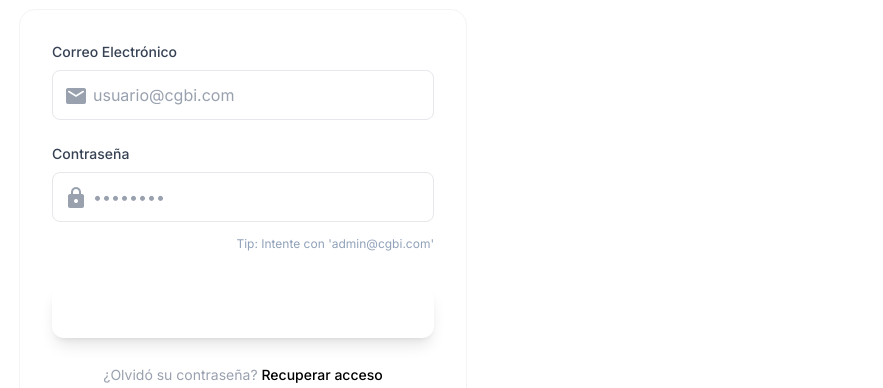
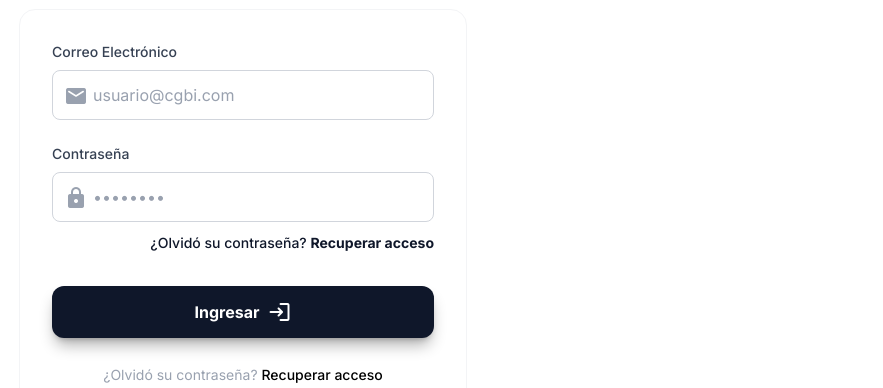
Before and after one commit to Maykol27/cgbi-real-estate-management, a React (Vite) app: page /#/ in a window 1280 px wide. Shown: the part 283-671 px from the top of the page, without its empty margins (397-1280 px from the left). Built offline with nearby package versions, Linux system fonts and the light colour scheme; no server answers; the database is empty.

Commit message:
Final style fix: Remove dark variants from Login and use hardcoded Navy

```diff
--- a/pages/Login.tsx
+++ b/pages/Login.tsx
@@ -87,7 +87,7 @@ const Login: React.FC = () => {
           )}
 
           <div className="mb-6">
-            <label className="block text-sm font-medium text-gray-700 dark:text-gray-300 mb-2">Correo Electrónico</label>
+            <label className="block text-sm font-medium text-gray-700 mb-2">Correo Electrónico</label>
             <div className="relative">
               <span className="material-icons-round absolute left-3 top-3.5 text-gray-400">email</span>
               <input
@@ -96,13 +96,13 @@ const Login: React.FC = () => {
                 onChange={(e) => setEmail(e.target.value)}
                 placeholder="usuario@cgbi.com"
                 disabled={isLoading}
-                className="w-full pl-10 pr-4 py-3 rounded-lg bg-white dark:bg-slate-800 border border-gray-200 dark:border-gray-700 text-gray-900 dark:text-white placeholder-gray-400 focus:outline-none focus:ring-2 focus:ring-primary/50 focus:border-primary transition-all disabled:opacity-50 disabled:cursor-not-allowed"
+                className="w-full pl-10 pr-4 py-3 rounded-lg bg-white border border-gray-300 text-gray-900 placeholder-gray-400 focus:outline-none focus:ring-2 focus:ring-[#0F172A]/50 focus:border-[#0F172A] transition-all disabled:opacity-50 disabled:cursor-not-allowed"
               />
             </div>
           </div>
 
           <div className="mb-8">
-            <label className="block text-sm font-medium text-gray-700 dark:text-gray-300 mb-2">Contraseña</label>
+            <label className="block text-sm font-medium text-gray-700 mb-2">Contraseña</label>
             <div className="relative">
               <span className="material-icons-round absolute left-3 top-3.5 text-gray-400">lock</span>
               <input
@@ -111,18 +111,20 @@ const Login: React.FC = () => {
                 onChange={(e) => setPassword(e.target.value)}
                 placeholder="••••••••"
                 disabled={isLoading}
-                className="w-full pl-10 pr-4 py-3 rounded-lg bg-white dark:bg-slate-800 border border-gray-200 dark:border-gray-700 text-gray-900 dark:text-white placeholder-gray-400 focus:outline-none focus:ring-2 focus:ring-primary/50 focus:border-primary transition-all disabled:opacity-50 disabled:cursor-not-allowed"
+                className="w-full pl-10 pr-4 py-3 rounded-lg bg-white border border-gray-300 text-gray-900 placeholder-gray-400 focus:outline-none focus:ring-2 focus:ring-[#0F172A]/50 focus:border-[#0F172A] transition-all disabled:opacity-50 disabled:cursor-not-allowed"
               />
             </div>
             <div className="mt-2 text-right">
-              <span className="text-xs text-slate-400">Tip: Intente con 'admin@cgbi.com'</span>
+              <a href="#" className="text-sm font-medium text-[#0F172A] hover:text-blue-600 transition-colors">
+                ¿Olvidó su contraseña? <span className="font-bold">Recuperar acceso</span>
+              </a>
             </div>
           </div>
 
           <button
             type="submit"
             disabled={isLoading}
-            className={`w-full py-3.5 px-4 bg-primary hover:bg-primary-dark text-white font-bold rounded-xl shadow-lg shadow-primary/30 transform hover:-translate-y-0.5 transition-all duration-200 flex items-center justify-center gap-2 ${isLoading ? 'opacity-70 cursor-not-allowed transform-none' : ''}`}
+            className={`w-full py-3.5 px-4 bg-[#0F172A] hover:bg-[#1e293b] text-white font-bold rounded-xl shadow-lg shadow-black/30 transform hover:-translate-y-0.5 transition-all duration-200 flex items-center justify-center gap-2 ${isLoading ? 'opacity-70 cursor-not-allowed transform-none' : ''}`}
           >
             {isLoading ? (
               <>
```
